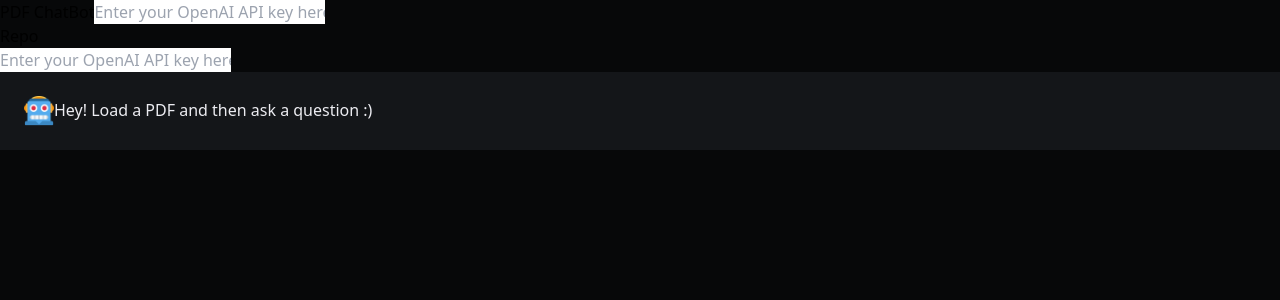
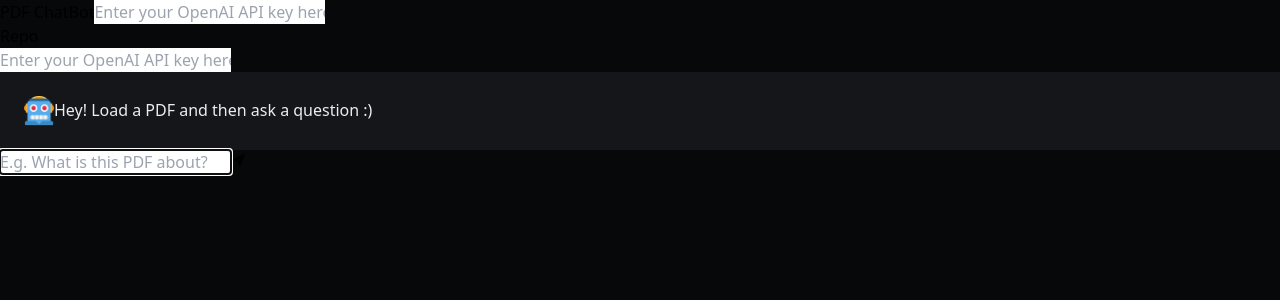
Before and after one commit to nathanclairmonte/pdf-chatbot, a Next.js app: page / in a window 1280 px wide. Shown: the top 300 px of the page. Built offline with nearby package versions, Linux system fonts and the light colour scheme.

Commit message:
added QueryInput component

```diff
--- a/package.json
+++ b/package.json
@@ -9,6 +9,9 @@
         "lint": "next lint"
     },
     "dependencies": {
+        "@emotion/react": "^11.10.6",
+        "@emotion/styled": "^11.10.6",
+        "@mui/material": "^5.12.0",
         "autoprefixer": "10.4.14",
         "next": "13.3.0",
         "postcss": "8.4.22",
@@ -16,6 +19,7 @@
         "prettier-plugin-tailwindcss": "^0.2.7",
         "react": "18.2.0",
         "react-dom": "18.2.0",
+        "react-icons": "^4.8.0",
         "react-markdown": "^8.0.7",
         "tailwindcss": "3.3.1"
     }
--- a/src/components/MessagesList.js
+++ b/src/components/MessagesList.js
@@ -4,11 +4,11 @@ import styles from "@/styles/MessagesList.module.css";
 
 const MessagesList = ({ messages, messageListRef, loading }) => {
     // function to help select styling class
-    const _styleHelper = (msg, idx) => {
-        if (msg.type === "query" && loading && idx === msg.length - 1) {
+    const _styleHelper = (messageType, numMessages, idx) => {
+        if (messageType === "query" && loading && idx === numMessages - 1) {
             return styles.query_message_loading;
         } else {
-            if (msg.type === "response") {
+            if (messageType === "response") {
                 return styles.response_message;
             } else {
                 return styles.query_message;
@@ -18,11 +18,14 @@ const MessagesList = ({ messages, messageListRef, loading }) => {
 
     return (
         <div className="flex h-[65vh] w-[75vw] max-w-4xl flex-col items-center justify-center rounded-lg border border-[#30373d] bg-zinc-950">
-            <div className="scrollbar-hidden h-full w-full overflow-y-scroll rounded-lg">
+            <div
+                ref={messageListRef}
+                className="scrollbar-hidden h-full w-full overflow-y-scroll rounded-lg"
+            >
                 {messages &&
                     messages.map((msg, idx) => (
                         // Most recent query (user) msg will be animated whie response loads
-                        <div key={idx} className={_styleHelper(msg, idx)}>
+                        <div key={idx} className={_styleHelper(msg.type, messages.length, idx)}>
                             {/* Display icon based on msg type */}
                             {msg.type === "query" ? (
                                 <Image
--- /dev/null
+++ b/src/components/QueryInput.js
@@ -0,0 +1,109 @@
+import { IoIosSend } from "react-icons/io";
+import CircularProgress from "@mui/material/CircularProgress";
+import { useState } from "react";
+
+const QueryInput = ({ loading, queryInputRef, history, docs, apiKey, setLoading, setMessages }) => {
+    // state
+    const [query, setQuery] = useState("");
+
+    // error handler
+    const errorHandler = (error_message) => {
+        setMessages((prevMessages) => [
+            ...prevMessages,
+            {
+                text: `Meep morp. Houston, we have a problem! \n\n${error_message}`,
+                type: "response",
+            },
+        ]);
+        setLoading(false);
+        setQuery("");
+    };
+
+    // handle submission of a query
+    const handleSubmitQuery = async (event) => {
+        // prevent browser refresh
+        event.preventDefault();
+
+        // return if input is empty
+        if (query.trim() === "") {
+            return;
+        }
+
+        // start query process: set loading to true, update messages list w query and reset query
+        setLoading(true);
+        setQuery("");
+        setMessages((prevMessages) => [...prevMessages, { text: query, type: "query" }]);
+
+        // send query to backend API route
+        const response = await fetch("api/bot", {
+            method: "POST",
+            headers: {
+                "Content-Type": "application/json",
+            },
+            body: JSON.stringify({ query, history, docs, apiKey }),
+        });
+        const data = await response.json();
+
+        // error handling
+        if (data.result.type === "error") {
+            errorHandler(data.result.message);
+            return;
+        }
+
+        // if no errors, update messages list with response
+        setMessages((prevMessages) => [
+            ...prevMessages,
+            {
+                text: data.result.message,
+                type: "response",
+            },
+        ]);
+        setLoading(false);
+    };
+
+    // facilitate multiline input
+    const handleEnterKeyPress = (event) => {
+        if (event.key === "Enter" && !event.shiftKey && query) {
+            handleSubmitQuery(event);
+        } else if (event.key === "Enter" && !event.shiftKey) {
+            event.preventDefault();
+        }
+    };
+
+    return (
+        <form
+            onSubmit={handleSubmitQuery}
+            className="flex w-[75vw] max-w-4xl flex-row items-center rounded-lg border border-[#30373d] bg-zinc-950"
+        >
+            {/* <textarea /> replace with input?? */}
+            <input
+                disabled={loading}
+                onKeyDown={handleEnterKeyPress}
+                ref={queryInputRef}
+                autoFocus={false}
+                autoComplete="off"
+                rows={1}
+                type="text"
+                id="query"
+                name="query"
+                placeholder={loading ? "Waiting for response..." : "E.g. What is this PDF about?"}
+                value={query}
+                onChange={(event) => setQuery(event.target.value)}
+                className="flex-grow resize-none rounded-lg border-none bg-zinc-950 px-6 py-4 text-lg text-[#ececf1] outline-none placeholder:text-[#5f6368] disabled:opacity-50"
+            />
+            <button
+                type="submit"
+                disabled={loading}
+                className="mr-3 flex border-none bg-none p-1 text-[#eb9722] hover:rounded-sm hover:bg-[#1f2227] disabled:cursor-not-allowed disabled:bg-none disabled:opacity-90"
+            >
+                {loading ? (
+                    <CircularProgress size={24} color="inherit" />
+                ) : (
+                    <IoIosSend className="text-2xl" />
+                )}
+            </button>
+        </form>
+    );
+};
+
+export default QueryInput;
--- a/src/components/list.js
+++ b/src/components/list.js
@@ -1,2 +1,3 @@
 export { default as Navbar } from "./Navbar";
 export { default as MessagesList } from "./MessagesList";
+export { default as QueryInput } from "./QueryInput";
--- /dev/null
+++ b/src/pages/api/bot.js
@@ -0,0 +1,24 @@
+import { setTimeout as sleep } from "timers/promises";
+
+export default async function handler(req, res) {
+    // dummy function for now
+
+    await sleep(2000);
+
+    let output;
+
+    if (req.body.query == "hello") {
+        output = "Hi there!";
+    } else if (req.body.query === "wuz d vibe?") {
+        output = "FREE THUGGERRRRR!!!!!! #slatt🐍🐍";
+    } else {
+        output = req.body.query;
+    }
+
+    return res.status(200).json({
+        result: {
+            type: "success",
+            message: output,
+        },
+    });
+}
--- a/src/pages/index.js
+++ b/src/pages/index.js
@@ -1,7 +1,7 @@
 import Head from "next/head";
 import { Inter } from "next/font/google";
 import { useEffect, useRef, useState } from "react";
-import { Navbar, MessagesList } from "@/components/list";
+import { Navbar, MessagesList, QueryInput } from "@/components/list";
 
 const inter = Inter({ subsets: ["latin"] });
 
@@ -22,30 +22,30 @@ export default function Home() {
     const messageListRef = useRef(null);
     const queryInputRef = useRef(null);
 
-    // // auto scroll chat to bottom whenever messages state changes
-    // useEffect(() => {
-    //     // put ref into variable (for readability)
-    //     const messageList = messageListRef.current;
+    // auto scroll chat to bottom whenever messages state changes
+    useEffect(() => {
+        // put ref into variable (for readability)
+        const messageList = messageListRef.current;
 
-    //     // save current window scroll position
-    //     const prevWinScrollY = window.scrollY;
+        // save current window scroll position
+        const prevWinScrollY = window.scrollY;
 
-    //     // scroll chat to bottom
-    //     messageList.scrollTop = messageList.scrollHeight;
+        // scroll chat to bottom
+        messageList.scrollTop = messageList.scrollHeight;
 
-    //     // refocus on the query input
-    //     queryInputRef.current.focus();
+        // refocus on the query input
+        queryInputRef.current.focus();
 
-    //     // restore window scroll position
-    //     window.scrollTo(0, prevWinScrollY);
-    // }, [messages]);
+        // restore window scroll position
+        window.scrollTo(0, prevWinScrollY);
+    }, [messages]);
 
-    // // keep history up to date (and doesn't exceed 2 messages in length)
-    // useEffect(() => {
-    //     if (messages.length > 2) {
-    //         setHistory([messages[messages.length - 2].text, messages[messages.length - 1].text]);
-    //     }
-    // }, [messages]);
+    // keep history up to date (and doesn't exceed 2 messages in length)
+    useEffect(() => {
+        if (messages.length > 2) {
+            setHistory([messages[messages.length - 2].text, messages[messages.length - 1].text]);
+        }
+    }, [messages]);
 
     return (
         <>
@@ -56,12 +56,21 @@ export default function Home() {
                 <link rel="icon" href="/favicon.ico" />
             </Head>
             <Navbar apiKey={apiKey} setApiKey={setApiKey} />
-            <main className="flex min-h-screen flex-col items-center justify-between p-24">
+            <main className="flex min-h-screen flex-col items-center justify-center gap-4 p-24">
                 <MessagesList
                     messages={messages}
                     messageListRef={messageListRef}
                     loading={loading}
                 />
+                <QueryInput
+                    loading={loading}
+                    queryInputRef={queryInputRef}
+                    history={history}
+                    docs={docs}
+                    apiKey={apiKey}
+                    setLoading={setLoading}
+                    setMessages={setMessages}
+                />
             </main>
         </>
     );
```
Also changed, not shown: 1 other file (tests, documents, lock files or other folders).
